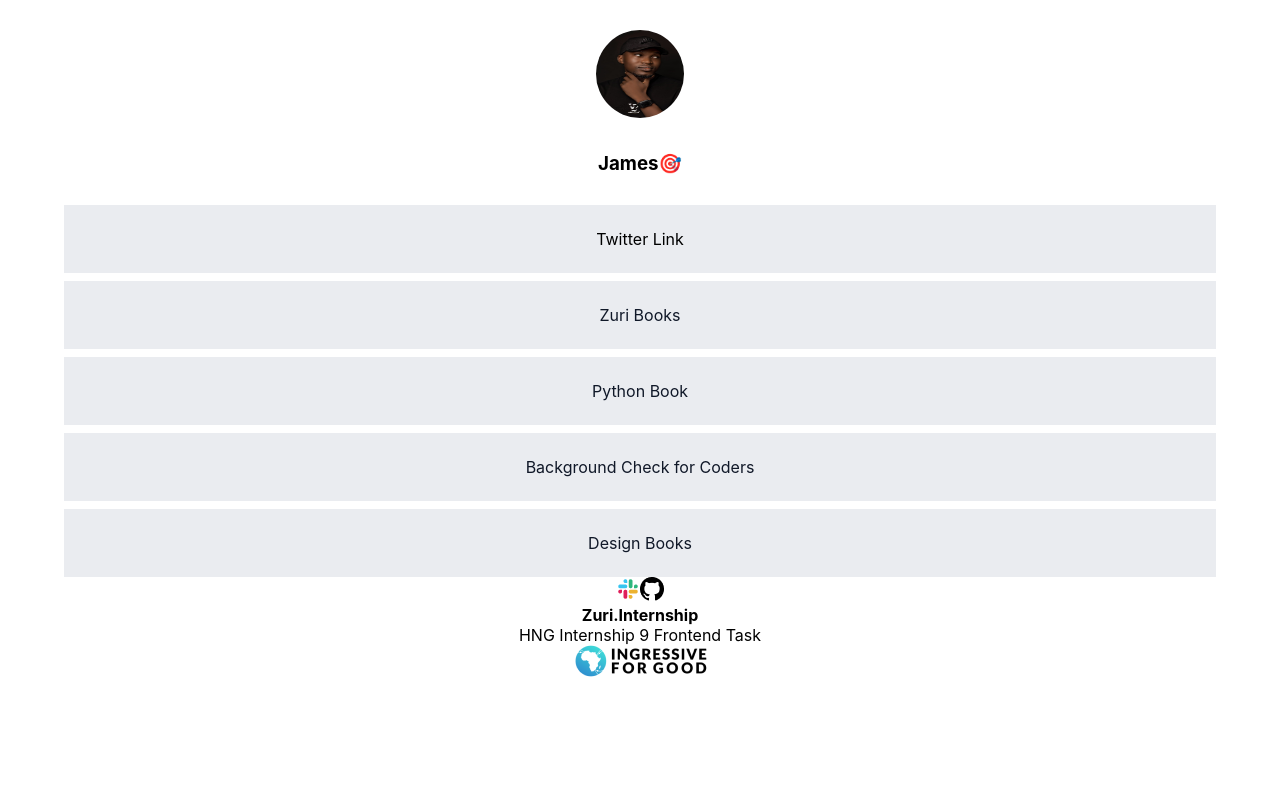
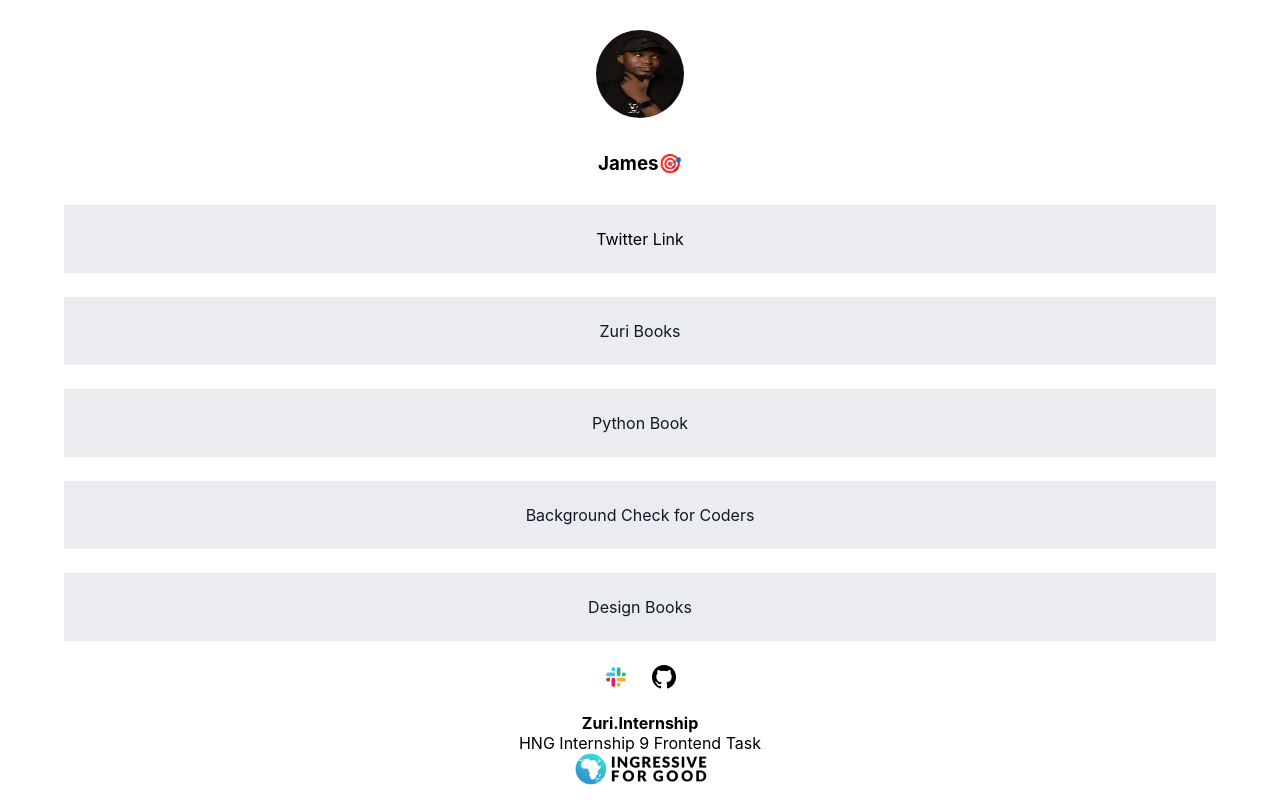
Before and after one commit to Jamesishaku/HNGi-stage1, a React (Create React App) app: page / in a window 1280 px wide. Built offline with nearby package versions, Linux system fonts and the light colour scheme.

Commit message:
added style to social section

```diff
--- a/src/App.css
+++ b/src/App.css
@@ -36,7 +36,7 @@ main {
   flex-direction: column;
   align-items: center;
   justify-content: center;
-  gap: 8px;
+  gap: 24px;
 }
 
 main div{
@@ -49,3 +49,10 @@ main a{
   color: #101828;
   text-decoration: none;
 }
+
+.App section{
+  display: flex;
+  justify-content: center;
+  gap: 24px;
+  padding: 24px 0;
+}
```
